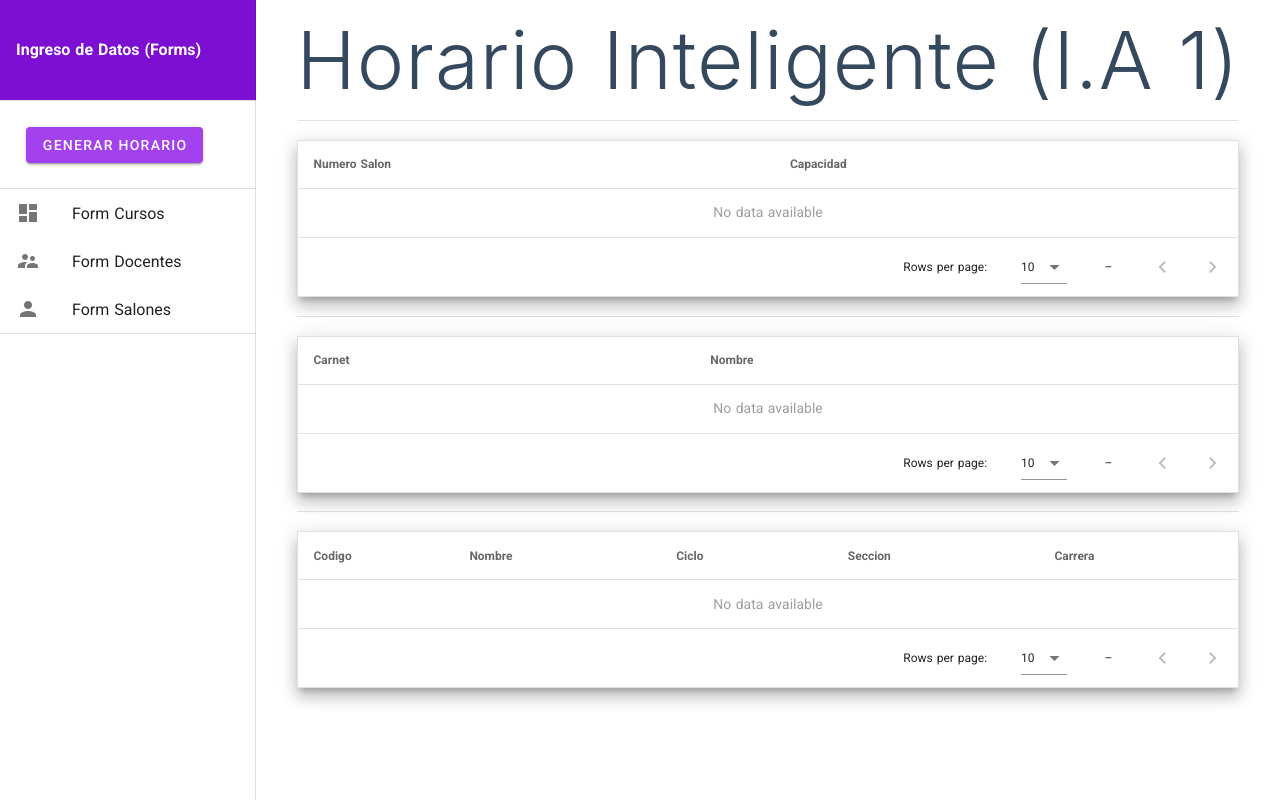
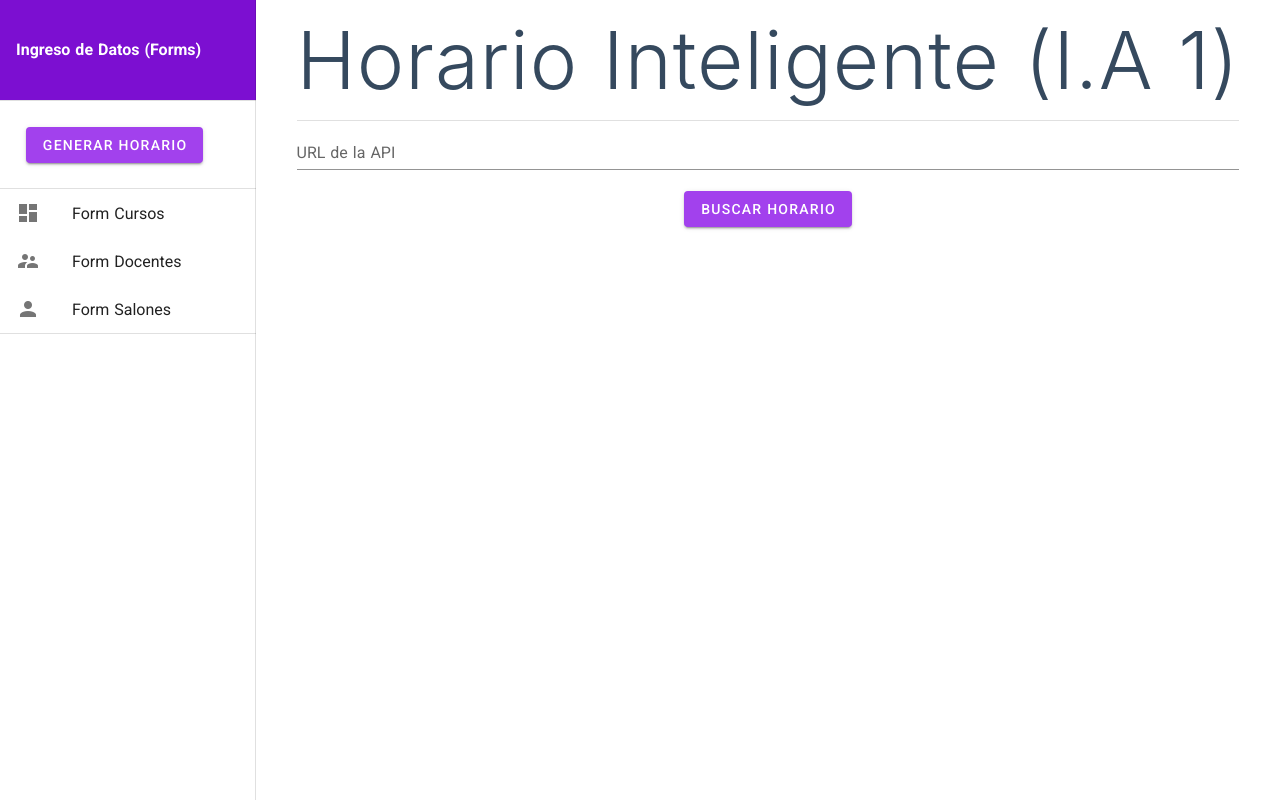
Before and after one commit to JPValiente/ProyectoIA, a Nuxt app: page / in a window 1280 px wide. Built offline with nearby package versions, Linux system fonts and the light colour scheme.

Commit message:
Agrega horarios

```diff
--- a/nuxt.config.js
+++ b/nuxt.config.js
@@ -30,6 +30,7 @@ export default {
   // Modules for dev and build (recommended): https://go.nuxtjs.dev/config-modules
   buildModules: [
     '@nuxtjs/vuetify',
+    '@nuxtjs/axios'
   ],
 
   // Modules: https://go.nuxtjs.dev/config-modules
@@ -40,7 +41,6 @@ export default {
   build: {
   },
   server: {
-    host: '0.0.0.0',
-    port: 8080 // default: 3000
+
   }
 }
--- a/package.json
+++ b/package.json
@@ -9,6 +9,7 @@
     "generate": "nuxt generate"
   },
   "dependencies": {
+    "@nuxtjs/axios": "^5.13.1",
     "core-js": "^3.9.1",
     "nuxt": "^2.15.3",
     "vuetify": "^2.4.11"
--- a/pages/index.vue
+++ b/pages/index.vue
@@ -2,54 +2,87 @@
   <div class="page-container">
     <div>
       <h1 class="title-index">
-        <v-spacer/> Horario Inteligente (I.A 1)<v-spacer/>
+        <v-spacer /> Horario Inteligente (I.A 1)<v-spacer />
       </h1>
-      <v-divider/>
-      <div class="tables">
+      <v-divider />
+      <v-text-field
+        label="URL de la API"
+        placeholder="ngrok"
+        v-model="url"
+      ></v-text-field>
+      <v-btn dark color="#A241ED" @click="loadData()"> Buscar horario </v-btn>
+      <div v-if="!loading">
+          <v-select
+            :items="horarios"
+            v-model="horarioSeleccionado"
+            :item-text="(item) => `ID: ${item.id} - ${item.porcentaje}%`"
+            return-object
+            label="Horario"
+          ></v-select>
+          <h1>
+            Horario con una puntuación de: {{ horarioSeleccionado.porcentaje }}
+          </h1>
+          <v-btn dark color="#A241ED" @click="vista = !vista"> {{vistaHorario}} </v-btn>
+          <div v-if="vista">
+            <div
+              class="tables"
+              v-for="salon in horarioSeleccionado.salones.salon"
+              :key="salon.numeroDeSalon"
+            >
+              <h1>Salon {{ salon.numeroDeSalon }}</h1>
               <v-card class="rounded-card" elevation="10" outlined tile>
                 <v-data-table
                   :headers="classrooms.headers"
-            :items="classrooms.data"
+                  :items="salon.cursos.curso"
                   :loading="loading"
+                  :hide-default-footer="true"
                 >
-            <v-progress-linear :indeterminate="true" slot="progress" height="2"> </v-progress-linear>
+                  <v-progress-linear
+                    :indeterminate="true"
+                    slot="progress"
+                    height="2"
+                  >
+                  </v-progress-linear>
                   <template v-slot:items="props">
-              <td class="text-xs-left"> {{props.item.numeroSalon}}</td>
-              <td class="text-xs-left"> {{props.item.capacidad}}</td>
-            </template>
-          </v-data-table>
-        </v-card >
-        <v-divider/>
-        <v-card class="rounded-card" elevation="10" outlined tile>
-          <v-data-table
-            :headers="teachers.headers"
-            :items="teachers.data"
-            :loading="loading"
-          >
-            <v-progress-linear :indeterminate="true" slot="progress" height="2"> </v-progress-linear>
-            <template v-slot:items="props">
-              <td class="text-xs-left"> {{props.item.carnet}}</td>
-              <td class="text-xs-left"> {{props.item.nombre}}</td>
+                    <td class="text-xs-left">{{ props.item.codigo }}</td>
+                    <td class="text-xs-left">{{ props.item.nombre }}</td>
+                    <td class="text-xs-left">{{ props.item.carrera }}</td>
+                    <td class="text-xs-left">{{ props.item.ciclo }}</td>
+                    <td class="text-xs-left">{{ props.item.seccion }}</td>
                   </template>
                 </v-data-table>
               </v-card>
-        <v-divider/>
-        <v-card class="rounded-card" elevation="10" outlined tile>
-          <v-data-table
-            :headers="subjects.headers"
-            :items="subjects.data"
-            :loading="loading"
-          >
-            <v-progress-linear :indeterminate="true" slot="progress" height="2"> </v-progress-linear>
-            <template v-slot:items="props">
-              <td class="text-xs-left"> {{props.item.codigo}}</td>
-              <td class="text-xs-left"> {{props.item.nombre}}</td>
-              <td class="text-xs-left"> {{props.item.ciclo}}</td>
-              <td class="text-xs-left"> {{props.item.seccion}}</td>
-              <td class="text-xs-left"> {{props.item.carrera}}</td>
+            </div>
+          </div>
+        <div v-else>
+          <h1>Horario General</h1>
+
+          <v-simple-table>
+            <template v-slot:default>
+              <thead>
+                <tr>
+                  <th class="text-center">
+                    <b>Numero de Salon</b>
+                  </th>
+                  <th v-for="index in horarioSeleccionado.salones.salon[0].cursos.curso.length" :key="index" class="text-center">
+                    <b>Periodo {{index}}</b>
+                  </th>
+                </tr>
+              </thead>
+              <tbody>
+                <template>
+                  <tr v-for="salon in horarioSeleccionado.salones.salon" :key="salon.numeroDeSalon">
+                    <td>{{ salon.numeroDeSalon }}</td>
+                    <td
+                      v-for="curso in salon.cursos.curso"
+                      :key="curso.codigo"
+                    > {{ curso.nombre }} Seccion: {{curso.seccion}}</td>
+                    </tr>
                 </template>
-          </v-data-table>
-        </v-card>
+              </tbody>
+            </template>
+          </v-simple-table>
+        </div>
       </div>
     </div>
   </div>
@@ -57,70 +90,71 @@
 
 <script>
 export default {
+  computed: {
+    vistaHorario() {
+      if(this.vista)
+        return "Cambiar a vista general"
+      return "Cambiar a vista por clase"
+    }
+  },
   data() {
     return {
       loading: false,
+      porcentaje: 0,
       classrooms: {
         headers: [
+          { text: "Codigo", value: "codigo", sortable: false, align: "center" },
+          { text: "Nombre", value: "nombre", sortable: false, align: "center" },
           {
-            text: 'Numero Salon',
-            align: 'start',
+            text: "Carrera",
+            value: "carrera",
             sortable: false,
-            value: 'numeroSalon'
+            align: "center",
           },
+          { text: "Ciclo", value: "ciclo", sortable: false, align: "center" },
           {
-            text: 'Capacidad',
-            value: 'capacidad'
-          }
+            text: "Seccion",
+            value: "seccion",
+            sortable: false,
+            align: "center",
+          },
         ],
-        data: []
+        headers2: [
+          {text:'Numero de salon',value:"numeroDeSalon",sortable: false, align: "center"}
+        ],
       },
-      teachers: {
-        headers: [
-          {
-            text: 'Carnet',
-            align: 'start',
-            sortable: false,
-            value: 'carnet'
+      url: "",
+      loading: true,
+      salones: [],
+      vista: true,
+      horarioSeleccionado: null,
+    };
   },
-          {
-            text: 'Nombre',
-            value: 'nombre'
-          }
-          ],
-        data: []
+  layout: "admin",
+  async mounted() {
+    this.loading = true;
+
   },
-      subjects: {
-        headers: [
-          {
-            text: 'Codigo',
-            align: 'start',
-            sortable: false,
-            value: 'codigo'
+  methods: {
+    itemText(id, porcentaje) {
+      return id + porcentaje;
     },
-          {
-            text: 'Nombre',
-            value: 'nombre'
-          },
-          {
-            text: 'Ciclo',
-            value: 'ciclo'
-          },
-          {
-            text: 'Seccion',
-            value: 'seccion'
-          },
-          {
-            text: 'Carrera',
-            value: 'carrera'
-          }
-        ],
-        data: []
-      }
+    async loadData() {
+    this.horario = await this.$axios.$get(this.url);
+    this.horarios = this.horario.cromosoma;
+    let i = 1;
+    this.horarios.forEach((horario) => {
+      horario.id = i;
+      i++;
+    });
+    this.horario = this.horario.cromosoma[0];
+    this.horarioSeleccionado = this.horarios[0];
+    console.log(this.horarioSeleccionado.salones.salon[0].cursos.curso);
+
+    this.loading = false;
     }
   },
-  layout: 'admin'
-}
+};
 </script>
 
 <style>
@@ -137,16 +171,8 @@ export default {
 }
 
 .title-index {
-  font-family:
-    'Quicksand',
-    'Source Sans Pro',
-    -apple-system,
-    BlinkMacSystemFont,
-    'Segoe UI',
-    Roboto,
-    'Helvetica Neue',
-    Arial,
-    sans-serif;
+  font-family: "Quicksand", "Source Sans Pro", -apple-system, BlinkMacSystemFont,
+    "Segoe UI", Roboto, "Helvetica Neue", Arial, sans-serif;
   display: block;
   font-weight: 300;
   font-size: 80px;
```
Also changed, not shown: 1 other file (tests, documents, lock files or other folders). Lines whose indentation alone changed are shown as unchanged.
